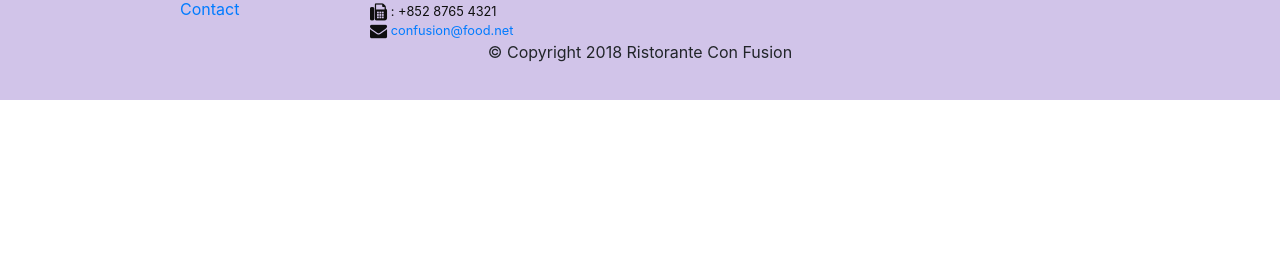
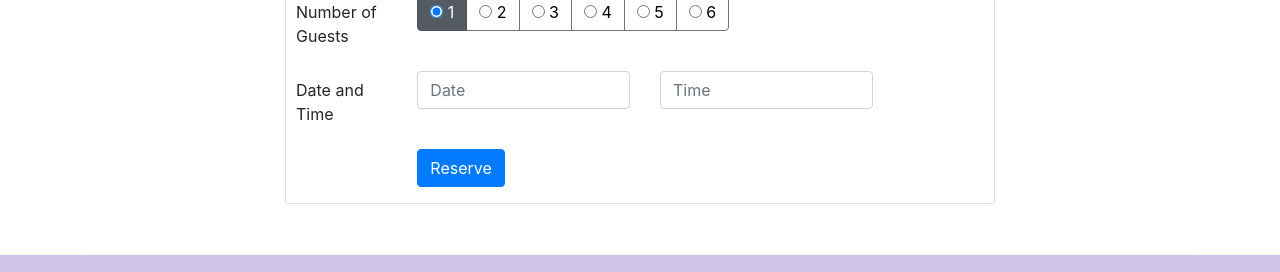
Before and after one commit to RashakDude/Bootstrap_Course, a website: page Bootstrap4/conFusion/index.html in a window 1280 px wide. Shown: the part 1361-1633 px from the top of the page. Before the commit the page ends 1461 px from the top, so only its background shows below. Drawn offline with nearby package versions, Linux system fonts and the light colour scheme.

Commit message:
Assignment 2

```diff
--- a/Bootstrap4/conFusion/css/styles.css
+++ b/Bootstrap4/conFusion/css/styles.css
@@ -37,3 +37,12 @@ body{
 .navbar-dark {
      background-color: #512DA8;
 }
+
+.card-block{
+    padding: 10px 0px 0px 10px;
+}
+
+.btn-secondary{
+    background-color: white;
+    color: black;
+}
--- a/Bootstrap4/conFusion/index.html
+++ b/Bootstrap4/conFusion/index.html
@@ -43,8 +43,10 @@
                     <h1>Ristorante con Fusion</h1>
                     <p>We take inspiration from the World's best cuisines, and create a unique fusion experience. Our lipsmacking creations will tickle your culinary senses!</p>
                 </div>
-                <div class="col-12 col-sm align-self-center">
+                <div class="col-12 col-sm offset-1 align-self-center justify-content-center">
                     <img src="img/logo.png" class="img-fluid">
+                    <a class="btn btn-warning" href="#reservationForm" role="button"
+                    style = "width: 200px;"><b>Reserve Table</b></a>
                 </div>
             </div>
         </div>
@@ -60,7 +62,11 @@
                     <img class="d-flex mr-3 img-thumbnail align-self-center"
                             src="img/uthappizza.png" alt="Uthappizza">
                     <div class="media-body">
-                        <h2 class="mt-0">Uthappizza</h2>
+                        <h2 class="mt-0">
+                            Uthappizza
+                            <span class="badge badge-danger">HOT</span>
+                            <span class="badge badge-pill badge-secondary">$4.99</span>
+                        </h2>
                         <p class="d-none d-sm-block">A unique combination of Indian Uthappam (pancake) and
                             Italian pizza, topped with Cerignola olives, ripe vine
                             cherry tomatoes, Vidalia onion, Guntur chillies and
@@ -76,9 +82,13 @@
                 <h3>This Month's Promotions</h3>
             </div>
             <div class = "col col-sm col-md">
-                <h2>Weekend Grand Buffet</h2>
-                <p>Featuring mouthwatering combinations with a choice of five different salads, six enticing appetizers, six main entrees and five choicest desserts. Free flowing bubbly and soft drinks. All for just $19.99 per person </p>
+                <h2>Weekend Grand Buffet
+                <span class="badge badge-danger">NEW</span>
+                </h2>
+                <p class = "d-none d-sm-block">Featuring mouthwatering combinations with a choice of five different salads, six enticing appetizers, six main entrees and five choicest desserts. Free flowing bubbly and soft drinks. All for just $19.99 per person </p>
             </div>
+            <img class="d-flex mr-3 img-thumbnail align-self-center"
+            src="img/buffet.png" alt="Buffet">
         </div>
 
         <div class = "row row-content align-items-center">
@@ -101,6 +111,63 @@
                 </div>
             </div>
         </div>
+
+        <div id="reservationForm" class="row row-content align-items-center" >
+            <div class="col-12 offset-0 col-md-8 offset-md-2">
+                <div class="card">
+                    <h3 class="card-header bg-warning text-white">Reserve a table</h3>
+                    <div class="card-block">
+                        <form>
+                            <div class="form-group row">
+                                <label for="number_of_guests" class="col-md-2 col-form-label">Number of Guests</label>
+                                <div class="col-md-10">
+                                    <div class="btn-group" data-toggle="buttons">
+                                        <label class="btn btn-secondary active">
+                                            <input type="radio" name="nbPeople" value="1" autocomplete="off" checked> 1
+                                        </label>
+                                        <label class="btn btn-secondary">
+                                            <input type="radio" name="nbPeople" value="2" autocomplete="off"> 2
+                                        </label>
+                                        <label class="btn btn-secondary">
+                                            <input type="radio" name="nbPeople" value="3" autocomplete="off"> 3
+                                        </label>
+                                        <label class="btn btn-secondary">
+                                            <input type="radio" name="nbPeople" value="4" autocomplete="off"> 4
+                                        </label>
+                                        <label class="btn btn-secondary">
+                                            <input type="radio" name="nbPeople" value="5" autocomplete="off"> 5
+                                        </label>
+                                        <label class="btn btn-secondary">
+                                            <input type="radio" name="nbPeople" value="6" autocomplete="off"> 6
+                                        </label>
+                                    </div>
+                                </div>
+                            </div>
+                            <div class="form-group row">
+                                <label for="date and time" class="col-md-2 col-form-label">Date and Time</label>
+                                <div class="col-md-4">
+                                    <div class="input-group">
+                                        <input class="form-control" type="hour" name="dateBooking" value="" placeholder="Date">
+                                    </div>
+                                </div>
+                                <div class="col-md-4">
+                                    <div class="input-group">
+                                        <input class="form-control" type="hour" name="hourBooking" value="" placeholder="Time">
+                                    </div>
+                                </div>
+                            </div>
+                            <div class="form-group row">
+                                <div class="offset-md-2 col-md-10">
+                                    <button type="submit" class="btn btn-primary">Reserve</button>
+                                </div>
+                            </div>
+                        </form>
+                    </div>
+                </div>
+            </div>
+        </div>
+
+
     </div>
 
     <footer class = "footer">
```
